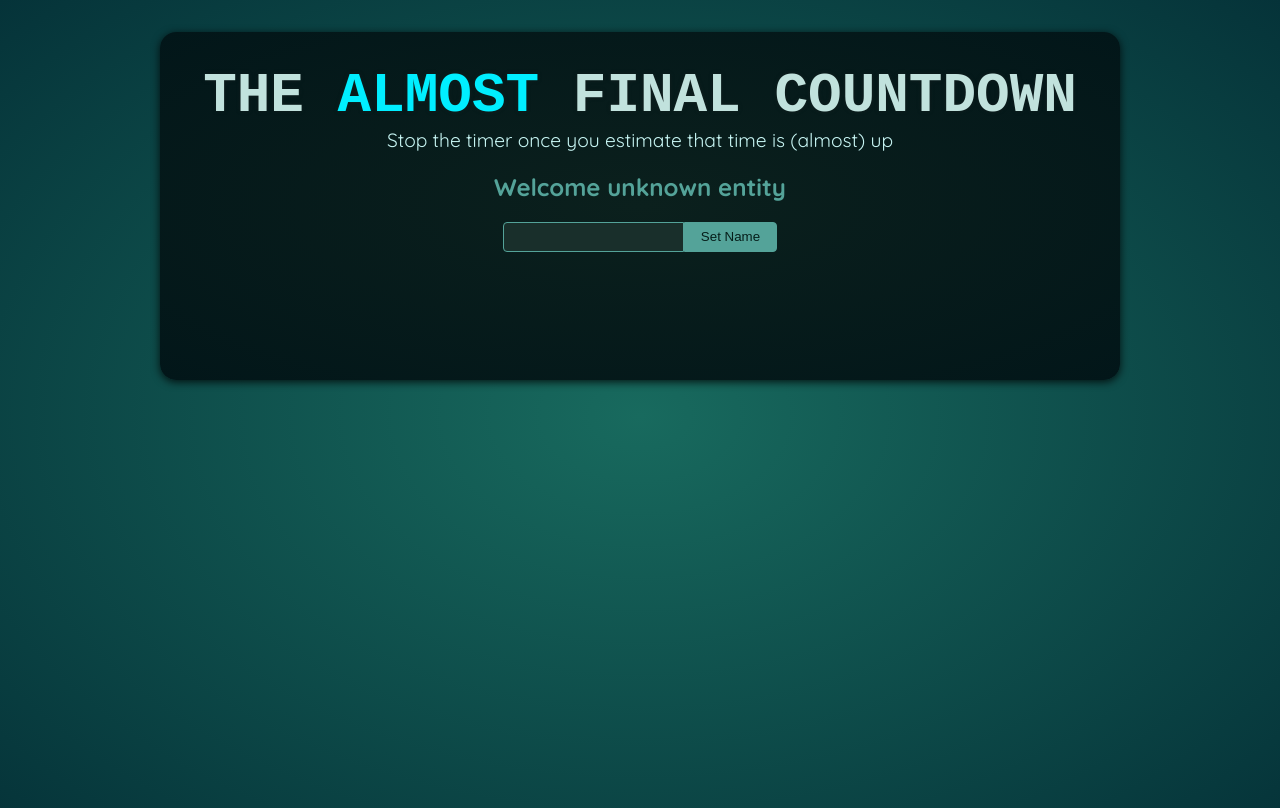
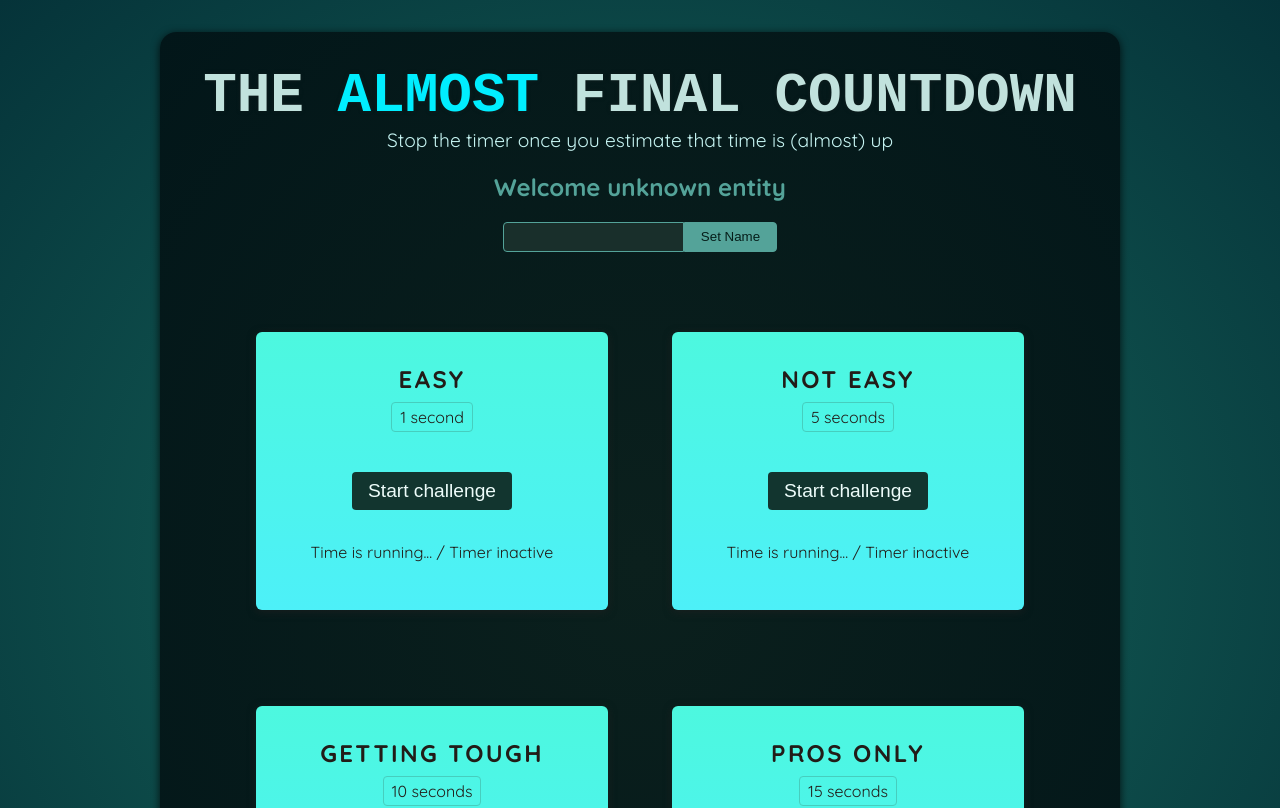
Before and after one commit to JereLantz/vertyo-or-refsnportals, a React (Vite) app: page / in a window 1280 px wide. Shown: the top 808 px of the page. Built offline with nearby package versions, Linux system fonts and the light colour scheme; a web font is replaced by a local one.

Commit message:
implemented the intended layout for the page

```diff
--- a/src/App.jsx
+++ b/src/App.jsx
@@ -1,10 +1,16 @@
 import Player from './components/Player.jsx';
+import TimerChallenge from './components/TimerChallenge.jsx';
 
 function App() {
   return (
     <>
       <Player />
-      <div id="challenges"></div>
+      <div id="challenges">
+      <TimerChallenge title="Easy" targetTime={1}/>
+      <TimerChallenge title="Not easy" targetTime={5}/>
+      <TimerChallenge title="Getting tough" targetTime={10}/>
+      <TimerChallenge title="Pros only" targetTime={15}/>
+      </div>
     </>
   );
 }
--- /dev/null
+++ b/src/components/TimerChallenge.jsx
@@ -0,0 +1,20 @@
+export default function TimerChallenge({title, targetTime}){
+    return(
+        <section className="challenge">
+        <h2>{title}</h2>
+        <p className="challenge-time">
+        {targetTime} second{targetTime > 1 ?"s":""}
+        </p>
+
+        <p>
+        <button>
+        Start challenge
+        </button>
+        </p>
+
+        <p>
+        Time is running... / Timer inactive
+        </p>
+        </section>
+    )
+}
```
